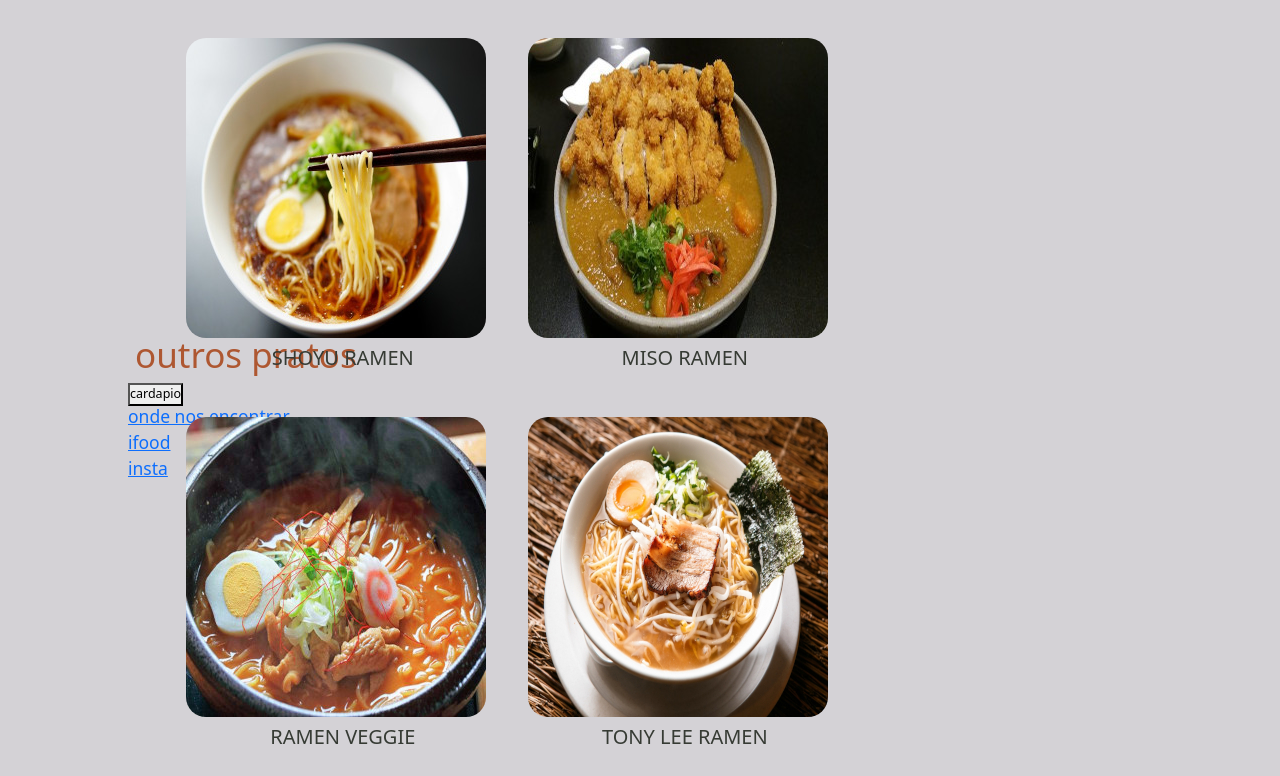
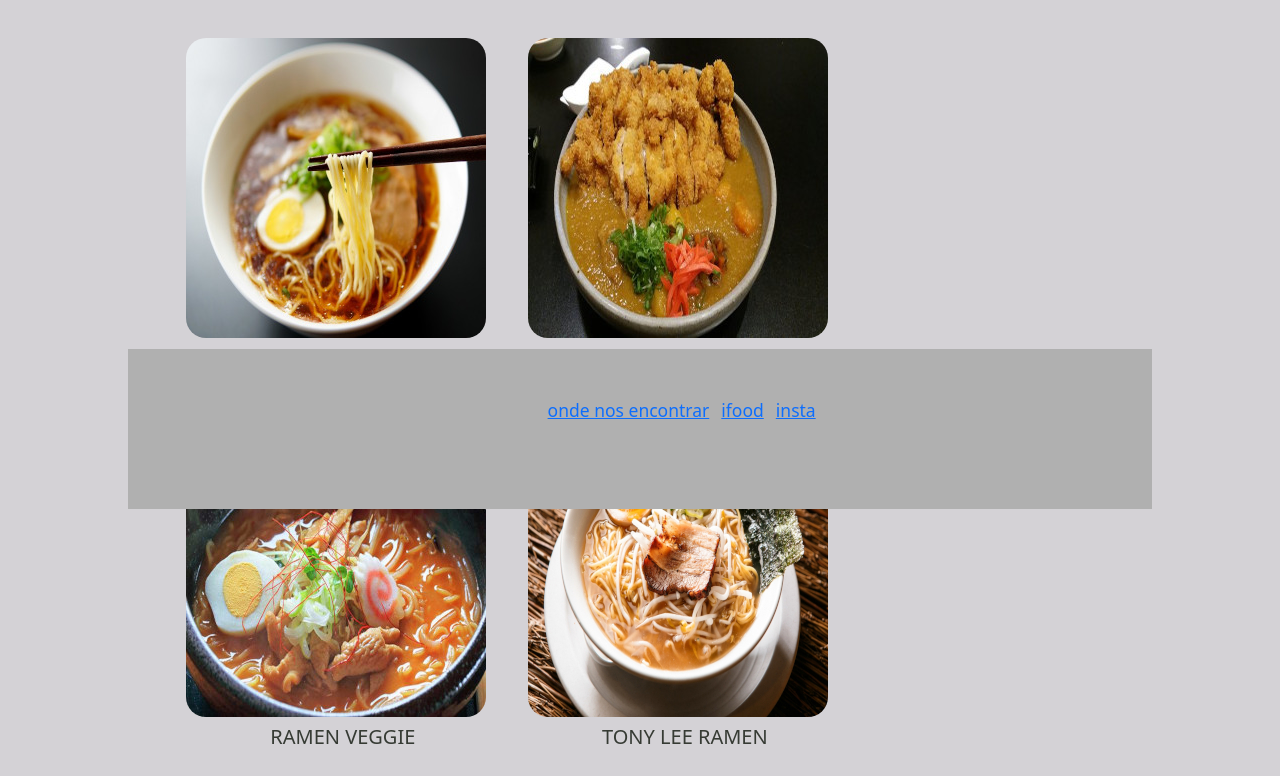
Before and after one commit to Dias-01001/Web-Designer, a plain HTML site: page SENAI/PROJETOS/Comida/index.html in a window 1280 px wide. Shown: the part 1343-2119 px from the top of the page. Drawn offline with nearby package versions, Linux system fonts and the light colour scheme.

Commit message:
site comida versao 1.3

```diff
--- a/SENAI/PROJETOS/Comida/index.html
+++ b/SENAI/PROJETOS/Comida/index.html
@@ -166,13 +166,9 @@
           </figure>
         </figure>
       </section>
-
-      <section class="cardapio">
-        <h2>outros pratos</h2>
-        <button class="btn_cardapio">cardapio</button>
-      </section>
       <footer class="rede_social">
-        <a
+        <section>
+          <a
           href="https://www.google.com/maps/place/Hir%C3%A1+Ramen+Izakaya/@-23.5567178,-46.6907671,17z/data=!3m1!4b1!4m6!3m5!1s0x94ce57bd6a347ea3:0x23d442e9a1528a2c!8m2!3d-23.5567178!4d-46.6907671!16s%2Fg%2F11clgvk50t?entry=ttu"
         >
           <h3>onde nos encontrar</h3>
@@ -183,6 +179,7 @@
         <a href="https://www.instagram.com/hiraramenizakaya">
           <h3>insta</h3>
         </a>
+        </section>
       </footer>
     </main>
   </body>
--- a/SENAI/PROJETOS/Comida/style.css
+++ b/SENAI/PROJETOS/Comida/style.css
@@ -137,6 +137,7 @@ p {
 
 .mais_pedidos {
   width: 100%;
+  height: 50vh;
   position: relative;
 }
 
@@ -167,3 +168,26 @@ p {
 }
 
 /* FIM CARDAPIO */
+
+/* INICIO REDE SOCIAL */
+
+.rede_social{
+  width: 100%;
+  height: 20vh;
+  background-color: #b0b0b0;
+  position: relative;
+}
+
+.rede_social section{
+  position: absolute;
+  top: 4vw;
+}
+
+.rede_social a{
+  margin-left: 1rem;
+  display: inline-block;
+  position: relative;
+  left: 32vw;
+}
+
+/* FIM REDE SOCIAL */
```
Also changed, not shown: SENAI/PROJETOS/Comida/img/icon_ifood 48x48.png (added), SENAI/PROJETOS/Comida/img/icon_insta 50x50.png (added).
